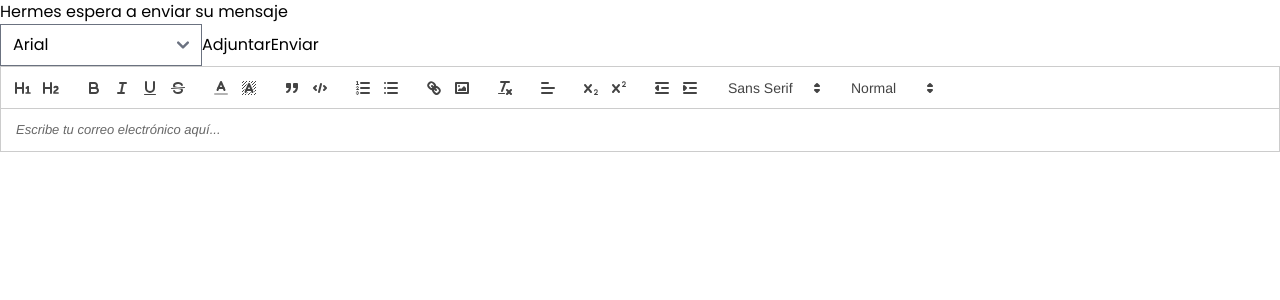
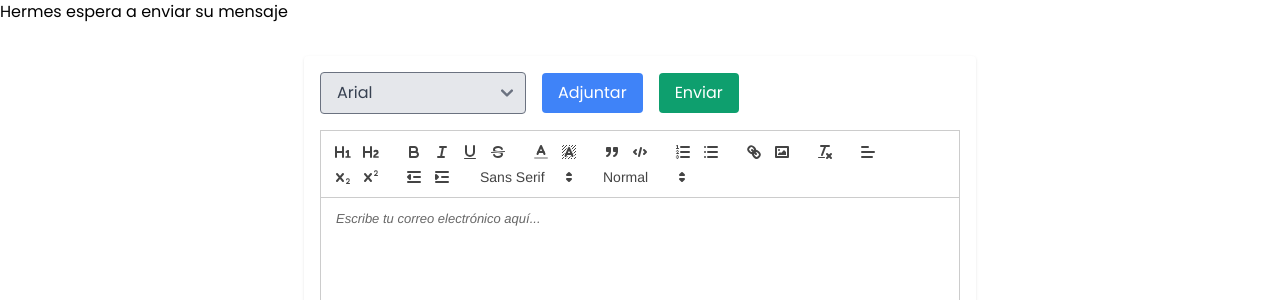
Before and after one commit to Alexis-Julian/proyecto_mailing, a Next.js app: page /mailling in a window 1280 px wide. Shown: the top 300 px of the page. Built offline with nearby package versions, Linux system fonts and the light colour scheme.

Commit message:
Agregando tailwind

```diff
--- a/src/components/editor.jsx
+++ b/src/components/editor.jsx
@@ -54,18 +54,18 @@ const EmailEditor = () => {
   ];
 
   return (
-    <div>
-      <div id="toolbar">
-        <select onChange={handleFontChange} className="ql-font">
+    <div className="mx-auto max-w-2xl mt-8 p-4 bg-white rounded shadow">
+      <div className="flex items-center space-x-4 mb-4" id="toolbar">
+        <select onChange={handleFontChange} className="bg-gray-200 text-gray-700 px-4 py-2 rounded focus:outline-none focus:ring focus:border-blue-300">
           <option value="Arial">Arial</option>
           <option value="Arial Black">Arial Black</option>
           <option value="Times New Roman">Times New Roman</option>
           <option value="Sans Serif">Sans Serif</option>
           <option value="Calibri">Calibri</option>
-          {/* Agrega más opciones según sea necesario */}
         </select>
-        <button onClick={handleAttachFile}>Adjuntar</button>
-        <button onClick={handleSendEmail}>Enviar</button>
+        <button onClick={handleAttachFile} className="bg-blue-500 hover:bg-blue-600 text-white px-4 py-2 rounded cursor-pointer">Adjuntar</button>
+        <button onClick={handleSendEmail} className="bg-green-500 hover:bg-green-600 text-white px-4 py-2 rounded">Enviar
+        </button>
       </div>
       <ReactQuill
         theme="snow"
@@ -74,6 +74,7 @@ const EmailEditor = () => {
         value={editorHtml}
         onChange={setEditorHtml}
         placeholder="Escribe tu correo electrónico aquí..."
+        style={{ height: '400px' }}
       />
     </div>
   );
```
